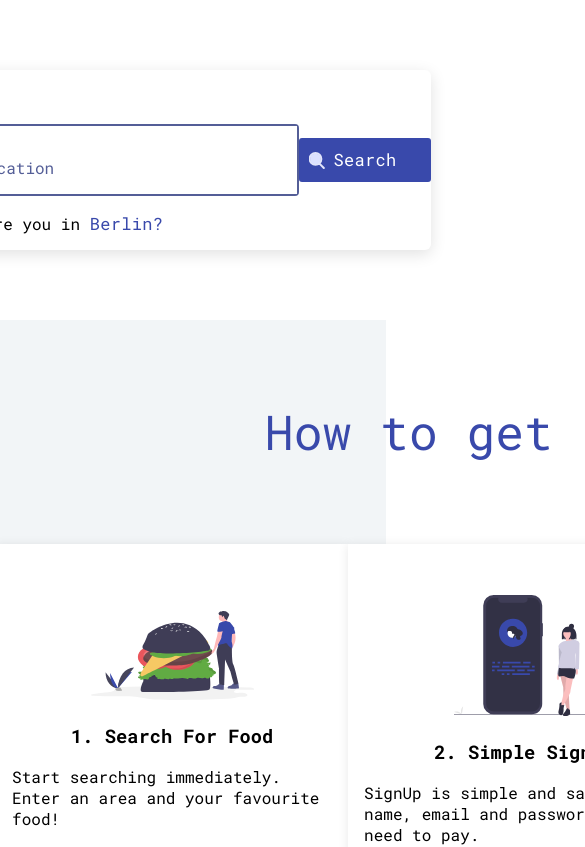
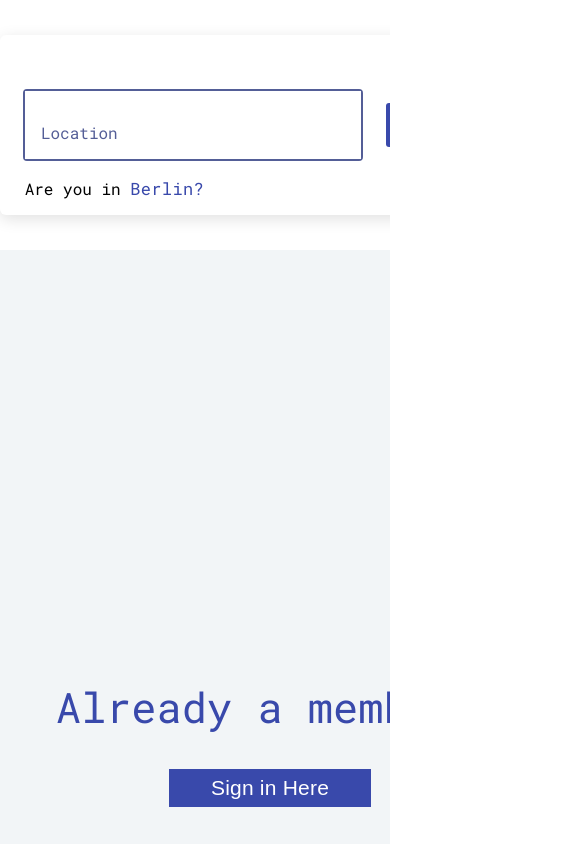
Before and after one commit to chingu-voyages/v19-bears-team-05, a React (Create React App) app in the folder chowpronto_frontend/: page / in a window 390 px wide. Shown: the top 847 px of the page, 585 px wide, since content can reach past the window. Built offline with nearby package versions, Linux system fonts and the light colour scheme.

Commit message:
some basic responsiveness in the landing page

```diff
--- a/chowpronto_frontend/src/patron/pages/landing/CallToAction.js
+++ b/chowpronto_frontend/src/patron/pages/landing/CallToAction.js
@@ -4,7 +4,7 @@ import styled, { css } from "styled-components";
 
 export function CallToAction() {
   return (
-    <div>
+    <div style={{ gridRow: 3, gridColumn: 1 }}>
       <H2>Already a member?</H2>
       <Link to="/login">
         <SignInBtn>Sign in Here</SignInBtn>
@@ -30,12 +30,12 @@ export const SignInBtn = styled.button`
     letter-spacing: 0.01em;
     font-weight: 500;
     font-size: 21px;
-    line-height: 25px;
+    /* line-height: 25px;
     box-shadow: 0px 2px 7px rgba(0, 0, 0, 0.25);
     border-radius: 3px;
     cursor: pointer;
     &:active {
       transform: translateY(0.1rem);
-    }
+    } */
   `}
 `;
--- a/chowpronto_frontend/src/patron/pages/landing/CardDetail.js
+++ b/chowpronto_frontend/src/patron/pages/landing/CardDetail.js
@@ -12,7 +12,9 @@ export function CardDetail(props) {
   return (
     <StyledCard>
       <div style={{ padding: " 0 1em 0 1m" }}>
-        <img src={src} alt={alt} />
+        <CardImageContainer>
+          <img src={src} alt={alt} />
+        </CardImageContainer>
         <h3>{title}</h3>
         <p style={{ textAlign: "start" }}>{text}</p>
       </div>
@@ -23,10 +25,43 @@ export function CardDetail(props) {
 const StyledCard = styled.section`
   padding: 1em;
   box-shadow: 0px 1px 10px rgba(0, 0, 0, 0.09);
-  height: 336px;
-  width: 320px;
+  height: 100%;
+  max-height: 300px;
+  max-width: 90%;
   background: white;
   display: flex;
+  flex-direction: column;
+  @media (max-height: 900px) {
+    display: none;
+  }
+  @media screen and (max-width: 900px) {
+    width: 100%;
+    max-height: 100px;
+    height: content;
+    div {
+      width: 100%;
+      display: flex;
+      justify-content: center;
+      align-items: center;
+      div {
+        max-height: 100px;
+        flex: 1;
+      }
+      h3 {
+        flex: 4;
+      }
+      p {
+        display: none;
+      }
+    }
+  }
   justify-content: center;
+  align-items: flex-start;
+`;
+
+const CardImageContainer = styled.div`
+  height: 130px;
+  display: flex;
   align-items: center;
+  justify-content: center;
 `;
--- a/chowpronto_frontend/src/patron/pages/landing/CardList.js
+++ b/chowpronto_frontend/src/patron/pages/landing/CardList.js
@@ -41,7 +41,21 @@ export function CardList() {
 }
 
 const StyledCardList = styled.div`
-  display: flex;
+  display: grid;
+  grid-template-columns: 1fr 1fr 1fr;
   justify-content: space-evenly;
   align-items: flex-start;
+  width: calc(100%-100px);
+  align-content: stretch;
+  justify-items: center;
+  grid-gap: 20px;
+  padding: 20px;
+  position: relative;
+  @media screen and (max-width: 900px) {
+    grid-template-columns: 1fr;
+    section {
+      /* max-height: 5vh; */
+      flex-direction: row;
+    }
+  }
 `;
--- a/chowpronto_frontend/src/patron/pages/landing/Hero.js
+++ b/chowpronto_frontend/src/patron/pages/landing/Hero.js
@@ -16,24 +16,23 @@ export function Hero() {
     <HeroLayout>
       <HeroTitle> How to get started </HeroTitle>
       <CardList />
-
-      <CallToAction />
     </HeroLayout>
   );
 }
 
 const HeroLayout = styled.article`
   display: grid;
-  grid-template-rows: 14em auto;
-  height: 50em;
-  width: 100vw;
-
+  grid-template-rows: 14em 1fr 14em;
+  width: 100%;
+  flex: 2;
+  grid-row: 2/4;
+  grid-column: 1;
   /*
   -----------------------------------------------------------
   Expand child beyond parent with margin left and margin right magic
   */
-  margin-left: calc(49% - 50vw);
-  margin-right: calc(49% - 50vw);
+  /* margin-left: calc(49% - 50vw);
+  margin-right: calc(49% - 50vw); */
   /*
   -----------------------------------------------------------
   */
@@ -44,8 +43,11 @@ export const HeroTitle = styled.h2`
   font-style: normal;
   font-weight: 500;
   font-size: 48px;
-  line-height: 56px;
+  /* line-height: 56px; */
   text-align: center;
   align-self: center;
   color: #3949ab;
+  @media screen and (max-height: 1000px) {
+    display: none;
+  }
 `;
--- a/chowpronto_frontend/src/patron/pages/landing/LocationSearch.js
+++ b/chowpronto_frontend/src/patron/pages/landing/LocationSearch.js
@@ -12,10 +12,10 @@ export function LocationSearch() {
   return (
     <div
       style={{
-        height: "20em",
         display: "flex",
         justifyContent: "center",
         alignItems: "center",
+        flex: 1,
       }}
     >
       <Search input={input} onChange={handleChange} />
--- a/chowpronto_frontend/src/patron/pages/landing/index.js
+++ b/chowpronto_frontend/src/patron/pages/landing/index.js
@@ -4,6 +4,7 @@ import styled, { css } from "styled-components";
 // Local imports
 import { Hero } from "./Hero";
 import { LocationSearch } from "./LocationSearch";
+import { CallToAction } from "./CallToAction";
 
 // ---------------------
 //     Landing Page
@@ -14,6 +15,7 @@ function LandingPage() {
     <Layout>
       <LocationSearch />
       <Hero />
+      <CallToAction />
     </Layout>
   );
 }
@@ -27,8 +29,15 @@ function LandingPage() {
 
 // Page Layout
 const Layout = styled.main`
+  width: 100vw;
   max-width: 1200px;
-  margin: 0 auto;
+  height: 100vh;
+  display: grid;
+  grid-template-rows: 250px 1fr 200px;
+  /* flex-direction: column; */
+  overflow-x: hidden;
+  overflow-y: hidden;
+  /* margin: 0 auto; */
 `;
 
 // ----------------------
```
